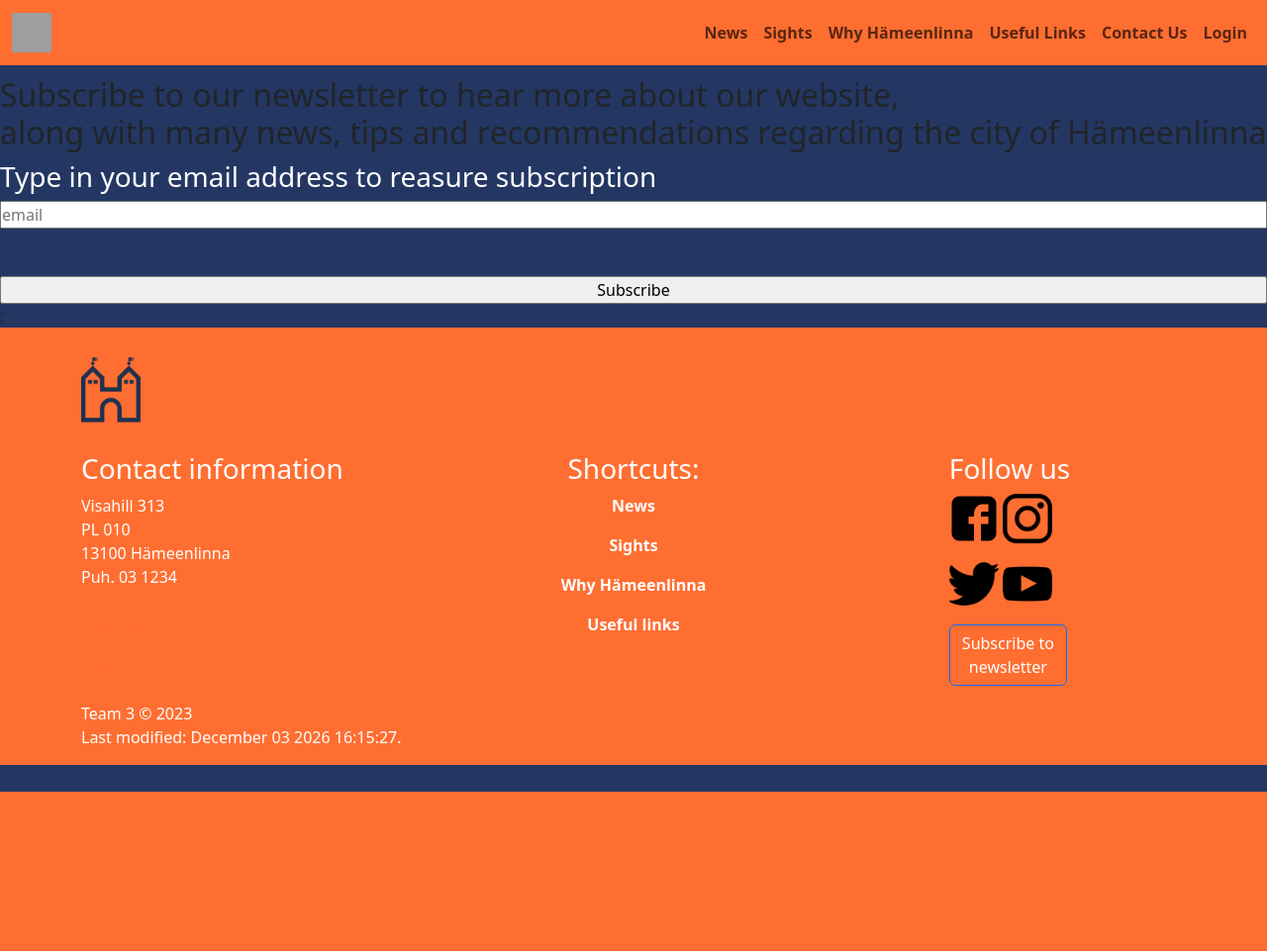
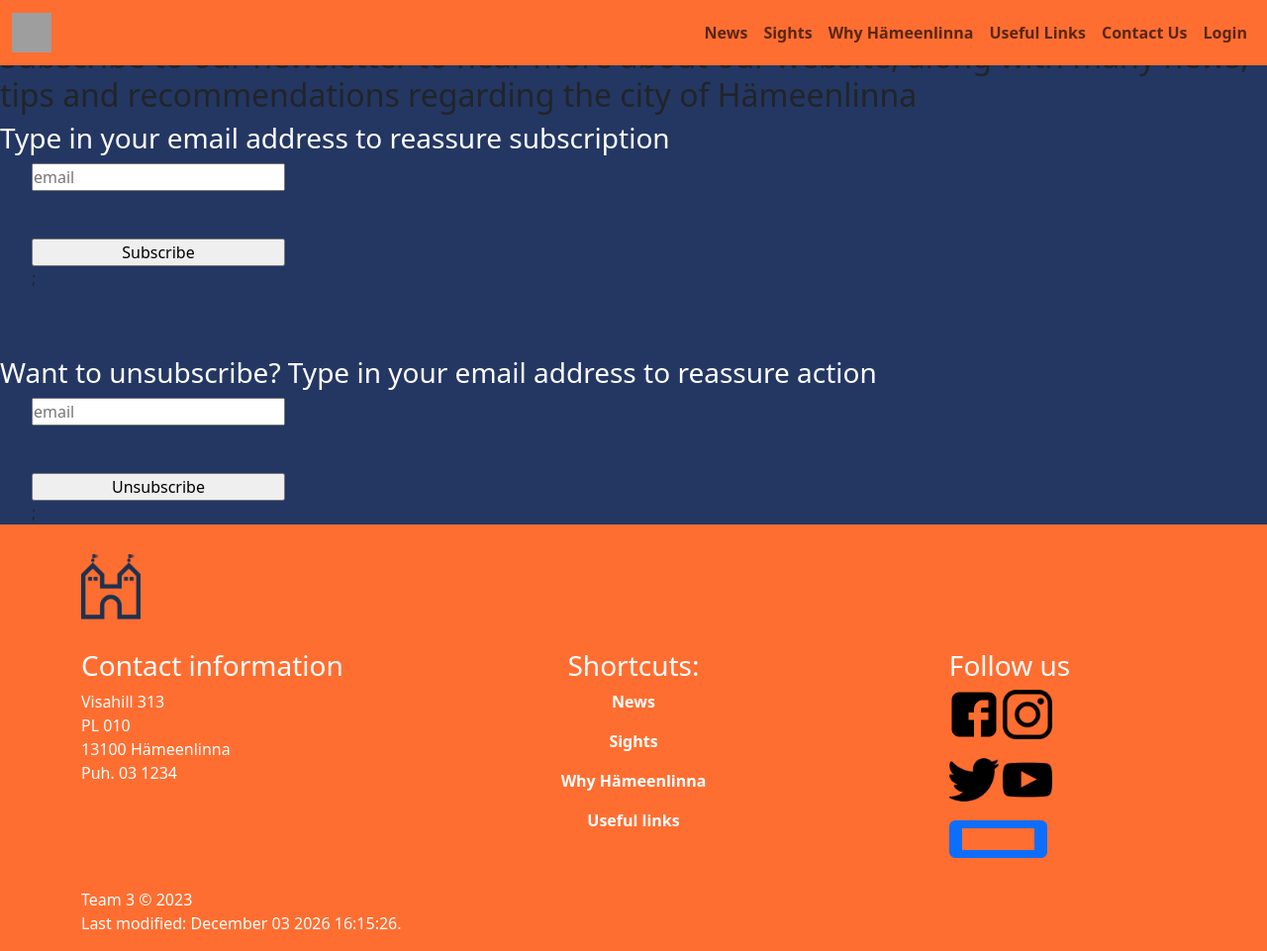
Before and after one commit to Fernoss/webprogramming23_team3, a PHP site: page /news_create.php in a window 1280 px wide. Shown: the whole page at 99% size. Before the commit the page ends 800 px from the top, so only its background shows below. Run offline with PHP 8.4, Linux system fonts and the light colour scheme; some libraries are stand-ins or nearby versions; grey boxes are pictures that could not be loaded.

Commit message:
something...

```diff
--- a/css/styles.css
+++ b/css/styles.css
@@ -337,3 +337,6 @@ a:hover {
   display: flex !important;
   justify-content: center !important;
 }
+.sub-a{
+  color: black !important;
+}
--- a/db.php
+++ b/db.php
@@ -1,7 +1,7 @@
 <?php
 $servername = "db";
-$username = "team3";
-$password = "T34mthr33!";
+$username = "root";
+$password = "password";
 $dbname = "team3";
 // creating connection
 $conn = new mysqli ($servername, $username, $password, $dbname);
--- a/footer.php
+++ b/footer.php
@@ -98,7 +98,9 @@
                   /></a>
                 </p>
                 <p>
-                <a class="btn btn-primary" href="news_create.php" role="button">Subscribe to <br>newsletter</a>
+                <button type="button" class="btn btn-primary">
+                  <a href = "news_create.php" id = "sub-a">Subscribe</a>
+                </button>
 
                 </p>
               </div>
--- a/news_create.php
+++ b/news_create.php
@@ -3,19 +3,33 @@ $title = "Newsletter";
 include "header.php"?>
 
 <!-- if section: if login -> show newsletter, if not, ask the user to login -->
-
+<?php
+session_start();
+?>
 
 <div id = "subscribe">
-    <h2><br><br>Subscribe to our newsletter to hear more about our website,
-    <br>along with many news, tips and recommendations regarding the city of Hämeenlinna</h2>
-    <h3>Type in your email address to reasure subscription</h3>
+    <h2><br>Subscribe to our newsletter to hear more about our website,
+    along with many news, tips and recommendations regarding the city of Hämeenlinna</h2>
+    <h3>Type in your email address to reassure subscription</h3>
     <!-- Making a form where the user can input their data -->
-    <div class ="row">
+    <div class ="form-row">
+        <div class = "form-group col-md-3">
             <form method = "post" action = "">
                 <input type = "text" name = "email" placeholder = "email"><br><br>
                 <input type = "submit" value = "Subscribe" name = "submit">;
             <!-- <input type = "submit" value = "Unsubscribe" name = "delete">; -->
+            </form>
+        </div>
 
+
+    <h3><br><br>Want to unsubscribe? Type in your email address to reassure action</h3>
+    <!-- Making a form where the user can input their data -->
+    <div class ="form-row">
+        <div class = "form-group col-md-3">
+            <form method = "post" action = "">
+                <input type = "text" name = "email" placeholder = "email"><br><br>
+                <input type = "submit" value = "Unsubscribe" name = "delete">;
+            <!-- <input type = "submit" value = "Unsubscribe" name = "delete">; -->
             </form>
         </div>
 </div>
@@ -28,38 +42,33 @@ if (isset($_POST['submit']))
     $newemail = $_POST['email'];
 
     /* COMPARE EMAIL */
+
     $sql = "SELECT * FROM shammi_login WHERE email = {$newemail}"; //action to be done
-    $query = mysql_query($conn, $sql); //send it as a query
-    // $result = mysqli_fetch_array($query); //puts the query into an array --> this is the array that i'll continue to work with
-    // $result['email'];  //shammi_login table email part of the row
+    $query = mysqli_query($conn, $sql); //send it as a query
 
+        $result = mysqli_fetch_array($query); //puts the query into an array --> this is the array that i'll continue to work with
 
+        echo $result;
 
-    if ($query)  //if the action can be done --> if the email addresses can be compared
+        if ($result)  //if the action can be done --> if the email addresses can be compared
         {
             if ($newemail == $email) {
-            echo "Successfull subscription";
+                echo "Thank you for subscribing to our newsletter, "; //+ login name --> personalized message
             }
             else {
-            echo "invalid email address, try again.";
+                echo "Thank you for subscribing to our newsletter, visitor."; //if didnt recognize the user email --> random visitor
             }
         } else
         {
             echo "Error." , $conn -> error;
         }
 
-     /* variables that might be useful:
-        $iden = mysql_fetch_array($myData)
-        $iden['correct_answer'] == $_POST['ans'] */
-
-
 }
 /*else if (isset($_POST['delete'])){
 
     include "nl_d.php";
+*/
 
-}
-*/
 ?>
 
 <?php
```
Lines whose indentation alone changed are shown as unchanged.
